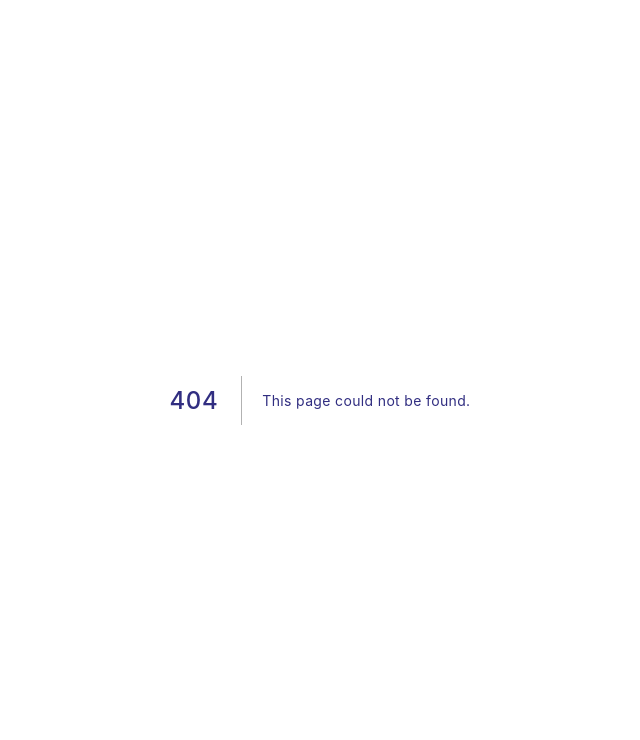
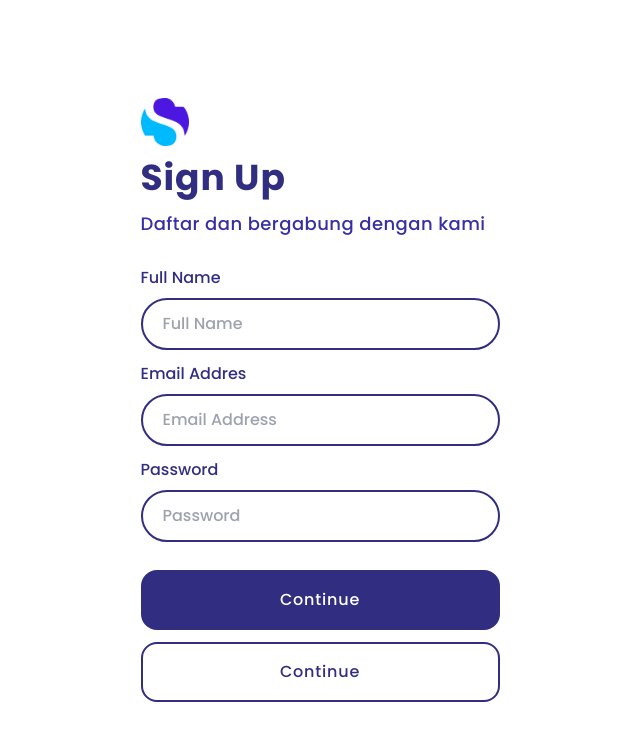
Before and after one commit to razorteam78/storegg, a Next.js app in the folder storegg/: page /signup in a window 1280 px wide. Before the commit this address had no page. Shown: the top 740 px of the page, without its empty margins (320-960 px from the left). Built offline with nearby package versions, Linux system fonts and the light colour scheme.

Commit message:
Sign Up Page

```diff
--- a/storegg/components/Input.js
+++ b/storegg/components/Input.js
@@ -1,10 +1,10 @@
 import React from 'react'
 
-const Input = ({label,name,placeholder}) => {
+const Input = ({label,name,placeholder,type}) => {
   return (
     <div className='input-group'>
       <label htmlFor={name}>{label}</label>
-      <input name={name} id={name} className='input-text' type="text" placeholder={placeholder}/>
+      <input name={name} id={name} className='input-text' type={type} placeholder={placeholder}/>
     </div>
   )
 }
--- a/storegg/pages/detail.js
+++ b/storegg/pages/detail.js
@@ -44,7 +44,7 @@ const detail = () => {
           <div className='divider md:hidden my-10 col-span-2 '></div>
 
           <div className='space-y-10 md:-ml-4 col-start-1 col-span-2 md:col-start-3 md:row-start-2 md:col-span-3'>
-            <Input label="Verify ID" name="verifyId" placeholder="Verify your ID"/>
+            <Input type="text" label="Verify ID" name="verifyId" placeholder="Verify your ID"/>
 
             <div>
               <label>Nominal top up</label>
@@ -66,7 +66,7 @@ const detail = () => {
               </div>
             </div>
 
-            <Input label="Bank Account Name" name="bankAccountName" placeholder="Enter your bank account name"/>
+            <Input type="text" label="Bank Account Name" name="bankAccountName" placeholder="Enter your bank account name"/>
 
             <a className='btn color-block'>Continue</a>
           </div>
--- /dev/null
+++ b/storegg/pages/signup.js
@@ -0,0 +1,29 @@
+import React from 'react'
+
+import Image from 'next/image'
+import Input from '../components/Input'
+
+const signup = () => {
+  return (
+    <div className='flex items-center w-screen h-screen justify-center'>
+      <div className=' space-y-3'>
+        <div className='w-12 h-12 relative'>
+          <Image layout='fill' objectFit='cover'src={'/assets/logo.png'}/>
+        </div>
+
+        <h2>Sign Up</h2>
+        <p className='text-lg tracking-wide text-indigo-800'>Daftar dan bergabung dengan kami</p>
+        <div className='space-y-3 py-4'>
+          <Input label={"Full Name"} placeholder={"Full Name"} type="text"/>
+          <Input label={"Email Addres"} placeholder={"Email Address"} type="text"/>
+          <Input label={"Password"} placeholder={"Password"} type={"password"}/>
+        </div>
+
+        <a className='btn color-block'>Continue</a>
+        <a className='btn color-outline'>Continue</a>
+      </div>
+    </div>
+  )
+}
+
+export default signup
```
Also changed, not shown: storegg/public/assets/illustration_checkout.png (added).
